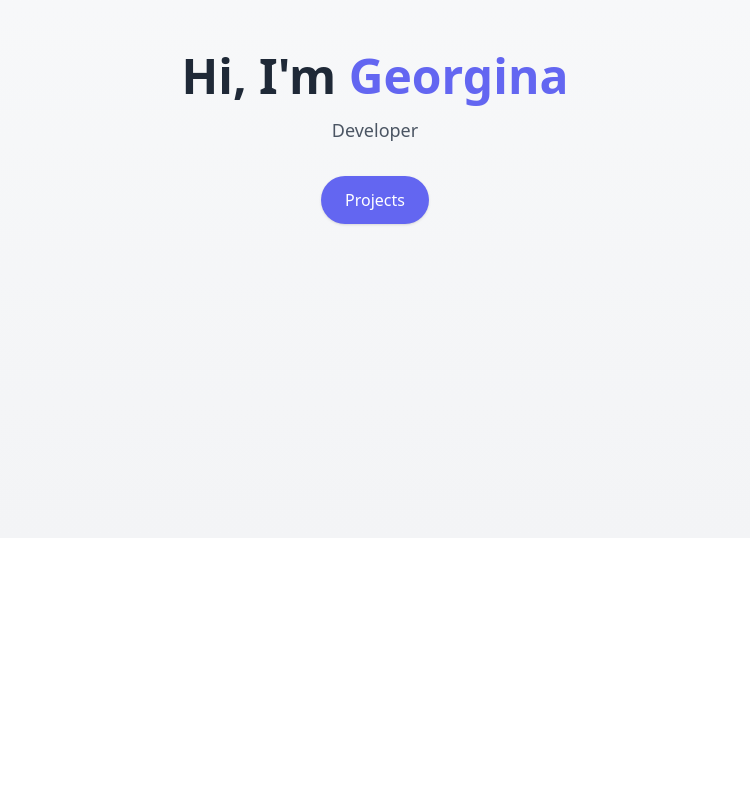
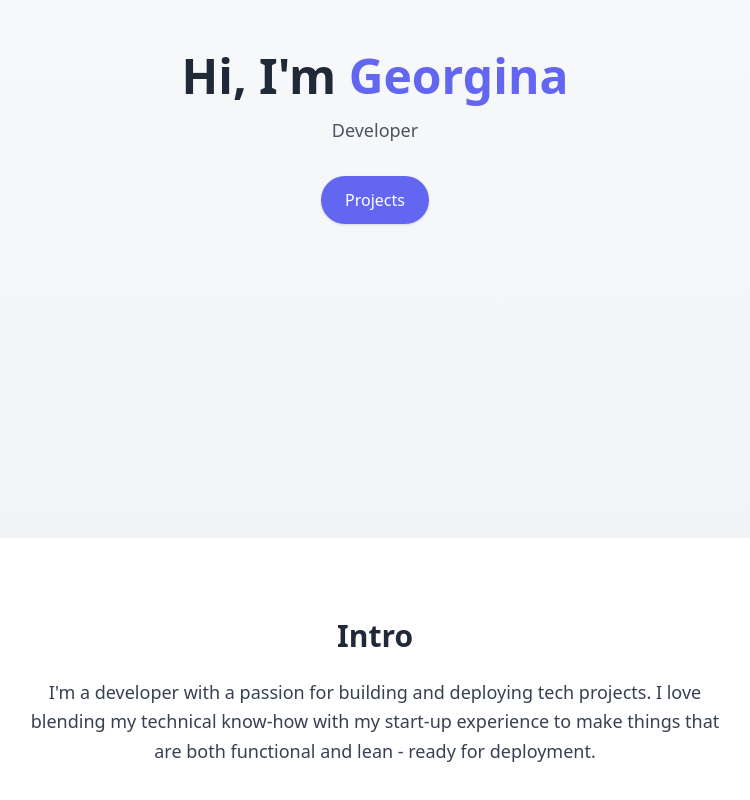
Before and after one commit to recentlyhatched/2026-portfolio, a React (Create React App) app: page / in a window 1280 px wide. Shown: the part 262-1062 px from the top of the page, without its empty margins (265-1015 px from the left). Before the commit the page ends 800 px from the top, so only its background shows below. Built offline with nearby package versions, Linux system fonts and the light colour scheme.

Commit message:
About component

```diff
--- a/src/App.tsx
+++ b/src/App.tsx
@@ -1,10 +1,12 @@
 import React from 'react';
 import Hero from "./components/Hero"
+import About from "./components/About"
 
 function App() {
   return (
     <div className="scroll-smooth font-sans">
       <Hero />
+      <About />
     </div>
   );
 }
--- a/src/components/About.tsx
+++ b/src/components/About.tsx
@@ -1 +1,18 @@
-export {}
+import React from "react"
+
+const About: React.FC = () => {
+    return (
+        <section className="py-20 bg-white text-gray-700">
+            <div className="max-w-3xl mx-auto px-6 text-center">
+                <h2 className="text-3xl font-semibold mb-6 text-gray-800">Intro</h2>
+                <p className="text-lg leading-relaxed">
+                    I'm a developer with a passion for building and deploying tech projects.
+                    I love blending my technical know-how with my start-up experience
+                    to make things that are both functional and lean - ready for deployment.
+                </p>
+            </div>
+        </section>
+    )
+}
+
+export default About
```
